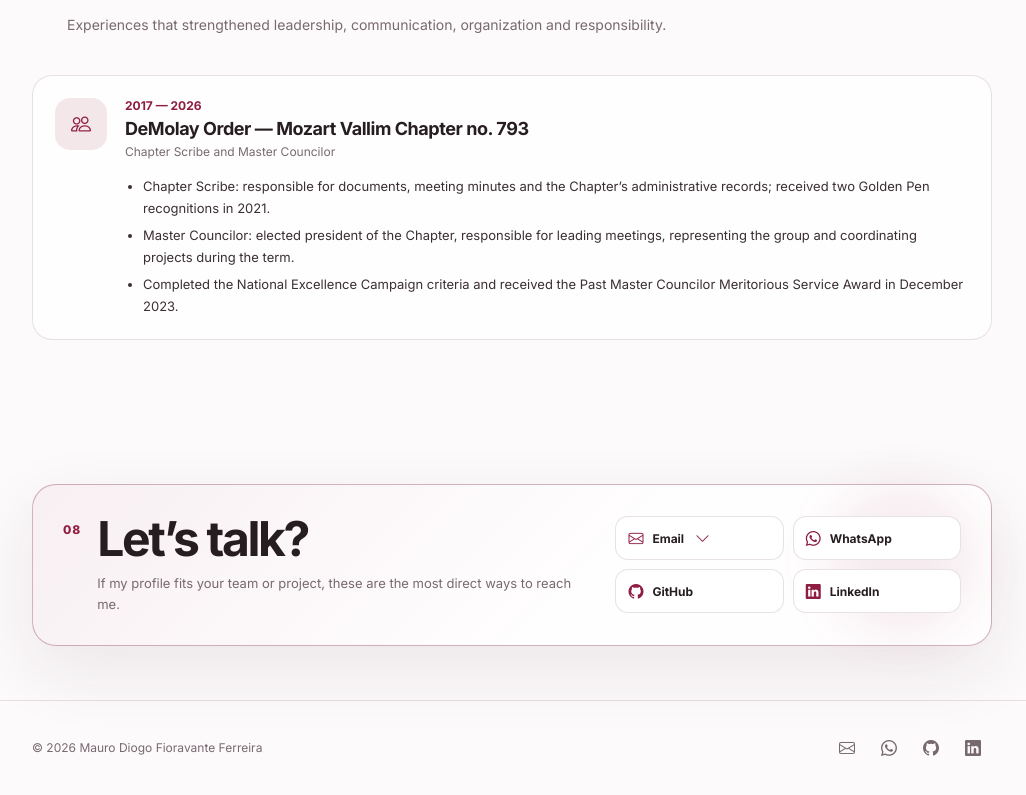
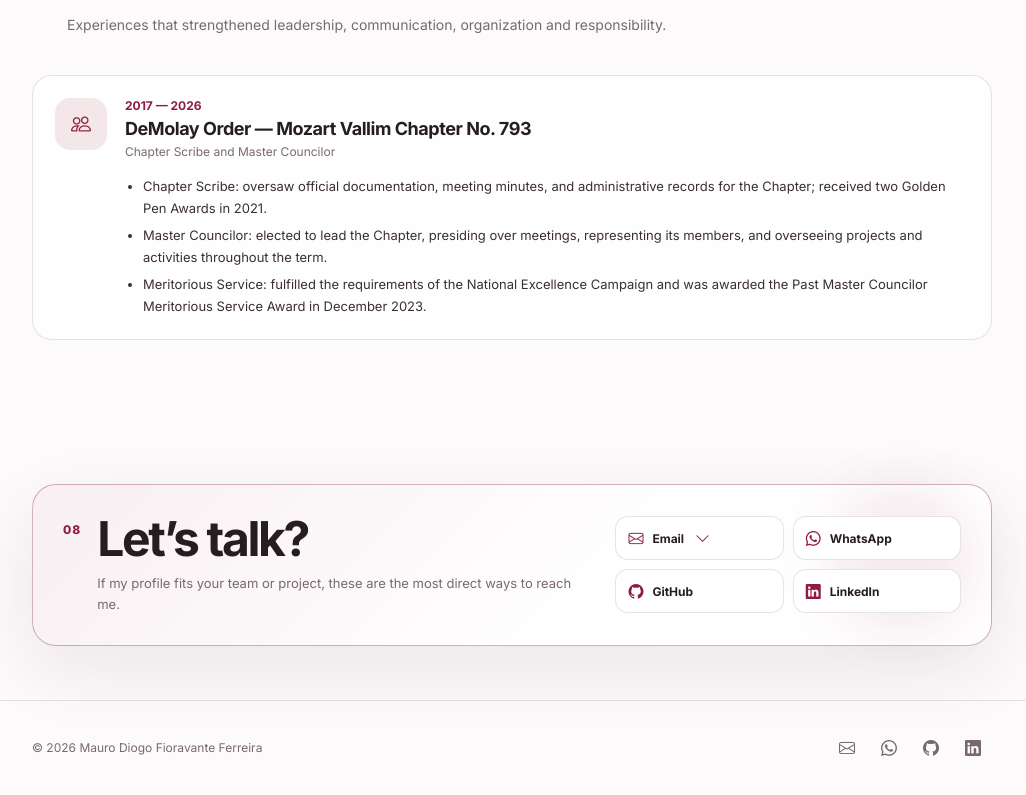
Before and after one commit to maurodferreira/Portfolio-site-mauro, a React (Vite) app: page / in a window 1280 px wide. Shown: the part 5421-6216 px from the top of the page, without its empty margins (128-1154 px from the left). Built offline with nearby package versions, Linux system fonts and the light colour scheme.

Commit message:
fix: alterações no DeMolay

```diff
--- a/src/data/portfolio.ts
+++ b/src/data/portfolio.ts
@@ -22,7 +22,7 @@ const pt: PortfolioData = {
   },
 
   summary:
-    'Desenvolvedor Full Stack com experiência na construção e manutenção de aplicações web para projetos de diferentes segmentos. Atuo profissionalmente em regime PJ, trabalhando principalmente com React, TypeScript, Next.js, Node.js e NestJS, desde a implementação de interfaces e regras de negócio até integração com APIs, bancos de dados e manutenção de sistemas existentes. Já participei de projetos para marcas como Santander, B3, Heineken e Museu Light, além de desenvolver produtos próprios como o CodeMpi.',
+    'Desenvolvedor Full Stack com experiência na construção e manutenção de aplicações web para projetos de diferentes segmentos. Atuo profissionalmente em regime PJ, trabalhando principalmente com React, TypeScript, Next.js, Node.js e NestJS, desde a implementação de interfaces e regras de negócio até integração com APIs, bancos de dados e manutenção de sistemas existentes. Já participei de projetos para marcas como Santander, B3, Heineken e Museu Light, além de desenvolver projetos próprios como o CodeMpi.',
 
   skills: [
     {
@@ -244,9 +244,9 @@ const pt: PortfolioData = {
     role: 'Escrivão e Mestre Conselheiro',
     period: '2017 — 2026',
     highlights: [
-        'Escrivão: responsável por documentos, atas e organização burocrática do Capítulo; adquiri duas Canetas de Ouro em 2021.',
-        'Mestre Conselheiro: presidente eleito do Capítulo, responsável por conduzir reuniões, representar o grupo e coordenar os projetos da gestão.',
-        'Serviço Meritório: conclui os critérios da Campanha Nacional de Incentivo à Excelência e obtive o Prêmio de Past Mestre Conselheiro por Serviços Meritórios em dezembro de 2023.'
+      'Escrivão: responsável pela gestão da documentação oficial, atas de reuniões e registros administrativos do Capítulo; recebi duas Canetas de Ouro em 2021.',
+      'Mestre Conselheiro: eleito para liderar o Capítulo, presidindo reuniões, representando seus membros e supervisionando projetos e atividades ao longo da gestão.',
+      'Serviço Meritório: cumpri os requisitos da Campanha Nacional de Incentivo à Excelência e fui agraciado com o Prêmio de Past Mestre Conselheiro por Serviços Meritórios em dezembro de 2023.'
     ],
   },
 ],
@@ -333,7 +333,7 @@ const en: PortfolioData = {
   },
 
   summary:
-    'Full-Stack Developer with experience building and maintaining web applications across different industries. I work professionally as an independent contractor, mainly with React, TypeScript, Next.js, Node.js and NestJS, covering user interfaces, business rules, API integrations, databases and maintenance of existing systems. I have contributed to projects for brands such as Santander, B3, Heineken and Museu Light, while also building personal products such as CodeMpi.',
+    'Full-Stack Developer with experience building and maintaining web applications across different industries. I work professionally as an independent contractor, mainly with React, TypeScript, Next.js, Node.js and NestJS, covering user interfaces, business rules, API integrations, databases and maintenance of existing systems. I have contributed to projects for brands such as Santander, B3, Heineken and Museu Light, while also building personal projects such as CodeMpi.',
 
   skills: [
     {
@@ -551,13 +551,13 @@ const en: PortfolioData = {
 
   leadership: [
   {
-      organization: 'DeMolay Order — Mozart Vallim Chapter no. 793',
+    organization: 'DeMolay Order — Mozart Vallim Chapter No. 793',
     role: 'Chapter Scribe and Master Councilor',
     period: '2017 — 2026',
     highlights: [
-        'Chapter Scribe: responsible for documents, meeting minutes and the Chapter’s administrative records; received two Golden Pen recognitions in 2021.',
-        'Master Councilor: elected president of the Chapter, responsible for leading meetings, representing the group and coordinating projects during the term.',
-        'Completed the National Excellence Campaign criteria and received the Past Master Councilor Meritorious Service Award in December 2023.'
+      'Chapter Scribe: oversaw official documentation, meeting minutes, and administrative records for the Chapter; received two Golden Pen Awards in 2021.',
+      'Master Councilor: elected to lead the Chapter, presiding over meetings, representing its members, and overseeing projects and activities throughout the term.',
+      'Meritorious Service: fulfilled the requirements of the National Excellence Campaign and was awarded the Past Master Councilor Meritorious Service Award in December 2023.'
     ],
   },
 ],
```
Lines whose indentation alone changed are shown as unchanged.
